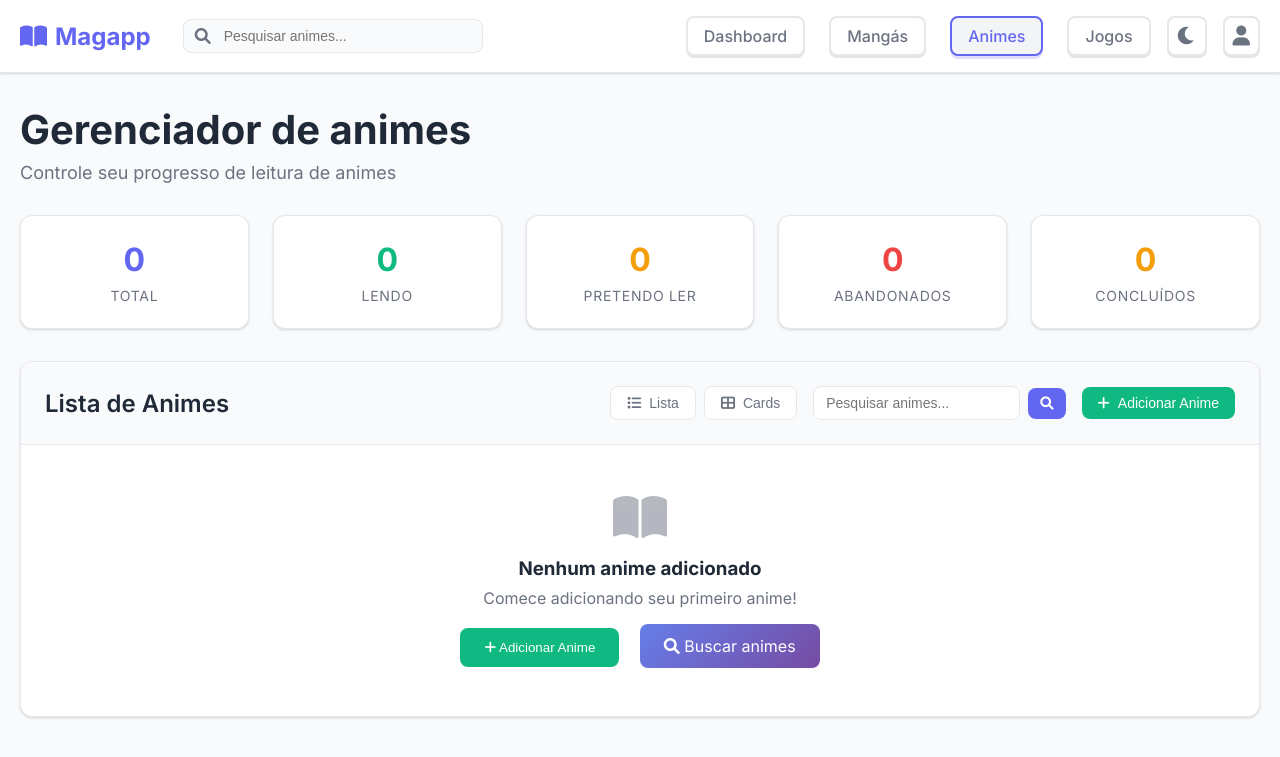
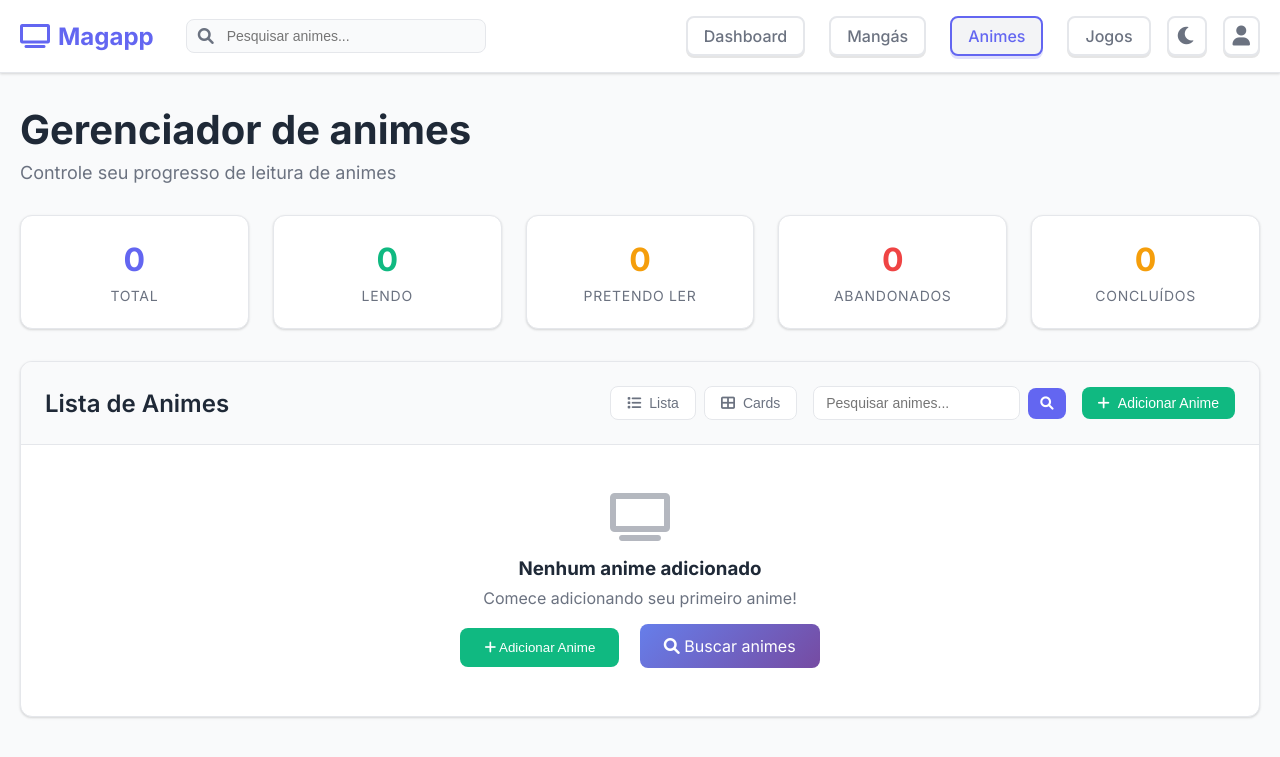
Before and after one commit to DaviOtoboni/Mangapp, a PHP site: page /index-animes.php in a window 1280 px wide. Shown: the top 757 px of the page. Run offline with PHP 8.4, Linux system fonts and the light colour scheme.

Commit message:
Atualizar links de navegação nos templates de animes, jogos e mangás para redirecionar para a nova página de dashboard. Alterar ícones correspondentes para refletir a mudança de contexto.

```diff
--- a/search-results.php
+++ b/search-results.php
@@ -373,7 +373,7 @@ if (!empty($termo_pesquisa)) {
         <div class="container">
             <div class="navbar-content">
                 <div class="navbar-left">
-                    <a href="index-mangas.php" class="logo">
+                    <a href="dashboard.php" class="logo">
                         <i class="fas fa-book-open"></i>
                         MangApp
                     </a>
--- a/template-animes.php
+++ b/template-animes.php
@@ -17,8 +17,8 @@
         <div class="container">
             <div class="navbar-content">
                 <div class="navbar-left">
-                    <a href="index-animes.php" class="logo">
-                        <i class="fas fa-book-open"></i>
+                    <a href="dashboard.php" class="logo">
+                    <i class="fas fa-tv"></i>
                         Magapp
                     </a>
                     <div class="search-bar">
@@ -126,7 +126,7 @@
                                 </a>
                             </div>
                         <?php else: ?>
-                            <i class="fas fa-book-open" style="font-size: 3rem; margin-bottom: 1rem; opacity: 0.5;"></i>
+                            <i class="fas fa-tv" style="font-size: 3rem; margin-bottom: 1rem; opacity: 0.5;"></i>
                             <h3 style="margin-bottom: 0.5rem; color: var(--text-primary);">Nenhum anime adicionado</h3>
                             <p>Comece adicionando seu primeiro anime!</p>
                             <div style="margin-top: 1rem;">
--- a/template-games.php
+++ b/template-games.php
@@ -17,8 +17,8 @@
         <div class="container">
             <div class="navbar-content">
                 <div class="navbar-left">
-                    <a href="index-games.php" class="logo">
-                        <i class="fas fa-book-open"></i>
+                    <a href="dashboard.php" class="logo">
+                        <i class="fas fa-gamepad"></i>
                         MagApp
                     </a>
                     <div class="search-bar">
--- a/template-mangas.php
+++ b/template-mangas.php
@@ -17,7 +17,7 @@
         <div class="container">
             <div class="navbar-content">
                 <div class="navbar-left">
-                    <a href="index-mangas.php" class="logo">
+                    <a href="dashboard.php" class="logo">
                         <i class="fas fa-book-open"></i>
                         MangApp
                     </a>
```
